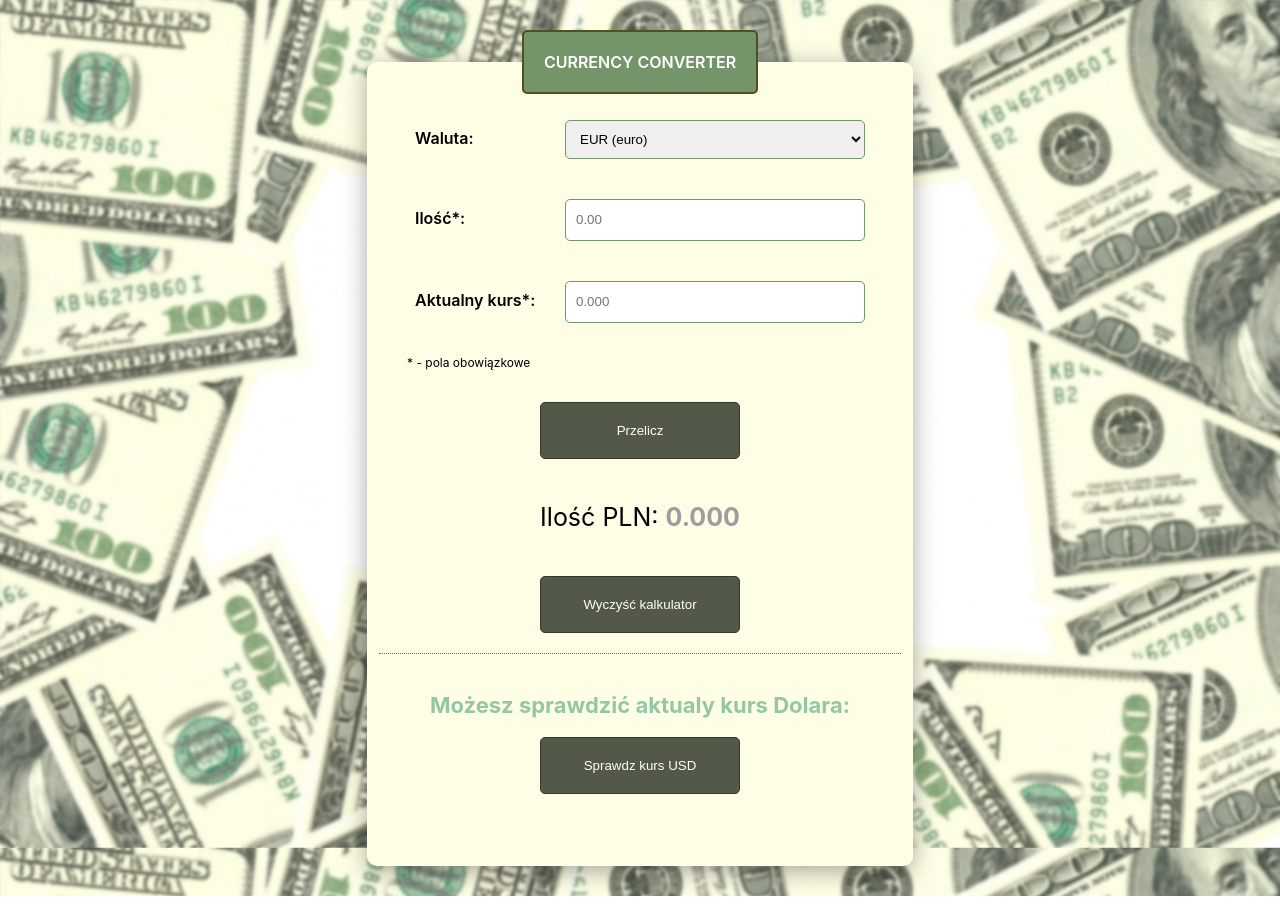
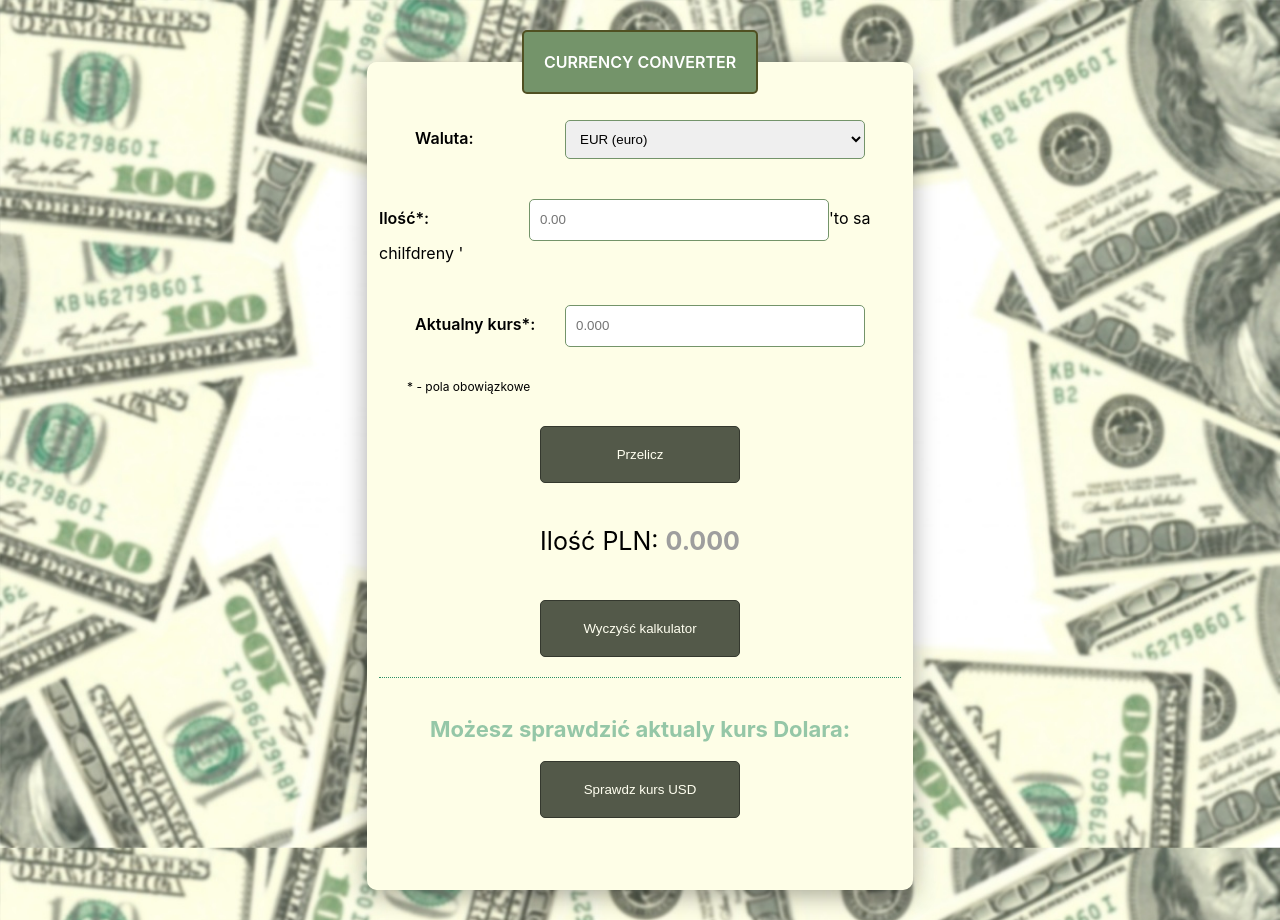
Before and after one commit to miloszzaj/currency-converter-react, a React (Create React App) app: page / in a window 1280 px wide. Before the commit the page ends 896 px from the top, so only its background shows below. Built offline with nearby package versions, Linux system fonts and the light colour scheme; a web font is replaced by a local one.

Commit message:
fixed children

```diff
--- a/src/Form/index.js
+++ b/src/Form/index.js
@@ -1,68 +1,64 @@
-import "./style.css";
-import FormParagraph from "../FormParagraph";
-import Select from "../Select";
-import Input from "../Input/input";
-import FormContainer from "../FormContainer";
+import './style.css';
+import FormParagraph from '../FormParagraph';
+import Select from '../Select';
+import Input from '../Input/input';
+import FormContainer from '../FormContainer';
 
 const Form = () => {
 	return (
-    <FormContainer className="form">
-      <fieldset className="form__fieldset">
-        <legend className="form__legend">Currency Converter</legend>
-        <FormParagraph title="Waluta:" select={<Select />} />
-        <FormParagraph
-          title="Ilość*:"
-          input={
+		<FormContainer className='form'>
+			<fieldset className='form__fieldset'>
+				<legend className='form__legend'>Currency Converter</legend>
+				<FormParagraph title='Waluta:'>
+					<Select />
+				</FormParagraph>
+				<FormParagraph title='Ilość*:'>
 					<Input
-              className="form__amount"
-              type="number"
-              name="amount"
-              step="0.01"
-              min="0.1"
-              placeholder="0.00"
+						className='form__amount'
+						type='number'
+						name='amount'
+						step='0.01'
+						min='0.1'
+						placeholder='0.00'
 						required={true}
 					/>
-          }
-        />
-        <FormParagraph
-          title="Aktualny kurs*:"
-          input={
+					'to sa chilfdreny '
+				</FormParagraph>
+
+				<FormParagraph title='Aktualny kurs*:'>
 					<Input
-              className="form__course"
-              type="number"
-              name="course"
-              step="0.001"
-              min="0.1"
-              placeholder="0.000"
+						className='form__course'
+						type='number'
+						name='course'
+						step='0.001'
+						min='0.1'
+						placeholder='0.000'
 						required={true}
 					/>
-          }
-        />
+				</FormParagraph>
 
-        <p className="form__requiredText">* - pola obowiązkowe</p>
-        <p className="form__paragraph">
-          <button className="form__button" type="submit">
+				<p className='form__requiredText'>* - pola obowiązkowe</p>
+				<p className='form__paragraph'>
+					<button className='form__button' type='submit'>
 						Przelicz
 					</button>
 				</p>
-        <p className="form__paragraph">
-          <label className="form__scoreText">
-            Ilość PLN: <strong className="form__score">0.000</strong>
+				<p className='form__paragraph'>
+					<label className='form__scoreText'>
+						Ilość PLN: <strong className='form__score'>0.000</strong>
 					</label>
 				</p>
-        <p className="form__paragraph">
-          <button type="reset" className="form__button">
+				<p className='form__paragraph'>
+					<button type='reset' className='form__button'>
 						Wyczyść kalkulator
 					</button>
 				</p>
-        <section className="addition">
-          <h2 className="addition__header">
-            Możesz sprawdzić aktualy kurs Dolara:
-          </h2>
-          <p className="center">
-            <button className="addition__button">Sprawdz kurs USD</button>
+				<section className='addition'>
+					<h2 className='addition__header'>Możesz sprawdzić aktualy kurs Dolara:</h2>
+					<p className='center'>
+						<button className='addition__button'>Sprawdz kurs USD</button>
 					</p>
-          <p className="addition__paragraph"></p>
+					<p className='addition__paragraph'></p>
 				</section>
 			</fieldset>
 		</FormContainer>
--- a/src/FormContainer/index.js
+++ b/src/FormContainer/index.js
@@ -1,7 +1,8 @@
-import "./style.css";
+import './style.css';
 
 const FormContainer = ({ children }) => {
-  return <form className="form">{children}</form>;
+	console.log('childreen', children);
+	return <form className='form'>{children}</form>;
 };
 
 export default FormContainer;
--- a/src/FormParagraph/index.js
+++ b/src/FormParagraph/index.js
@@ -1,15 +1,14 @@
-import "./style.css";
+import './style.css';
 
-const FormParagraph = ({ title, select, input }) => {
-  return (
-    <p className="form__paragraph">
-      <label>
-        <span className="form__labelText">{title}</span>
-        {select}
-        {input}
-      </label>
-    </p>
-  );
+const FormParagraph = ({ title, children }) => {
+	return (
+		<p className='form__paragraph'>
+			<label>
+				<span className='form__labelText'>{title}</span>
+				{children}
+			</label>
+		</p>
+	);
 };
 
 export default FormParagraph;
```
Lines whose indentation alone changed are shown as unchanged.
